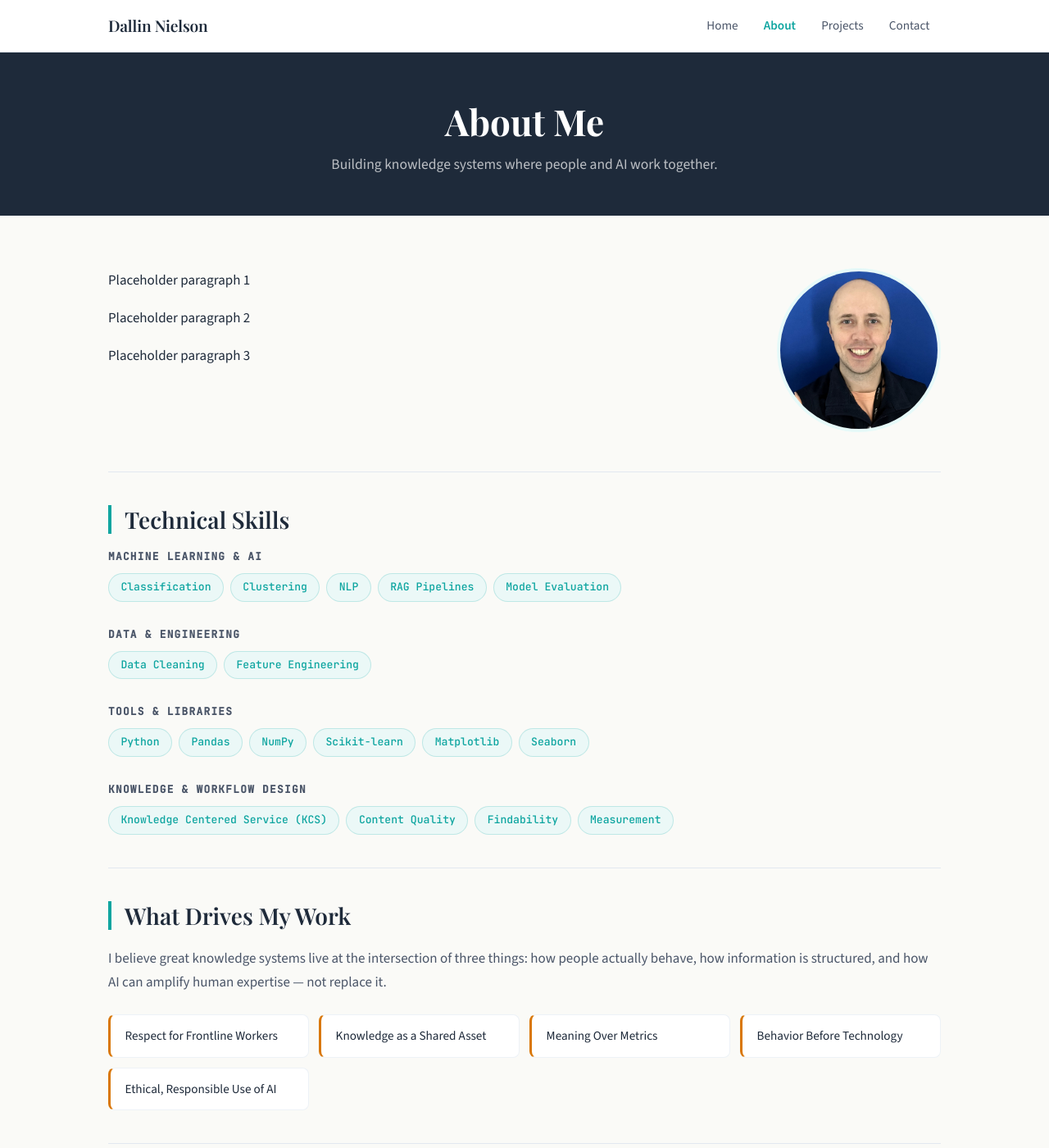
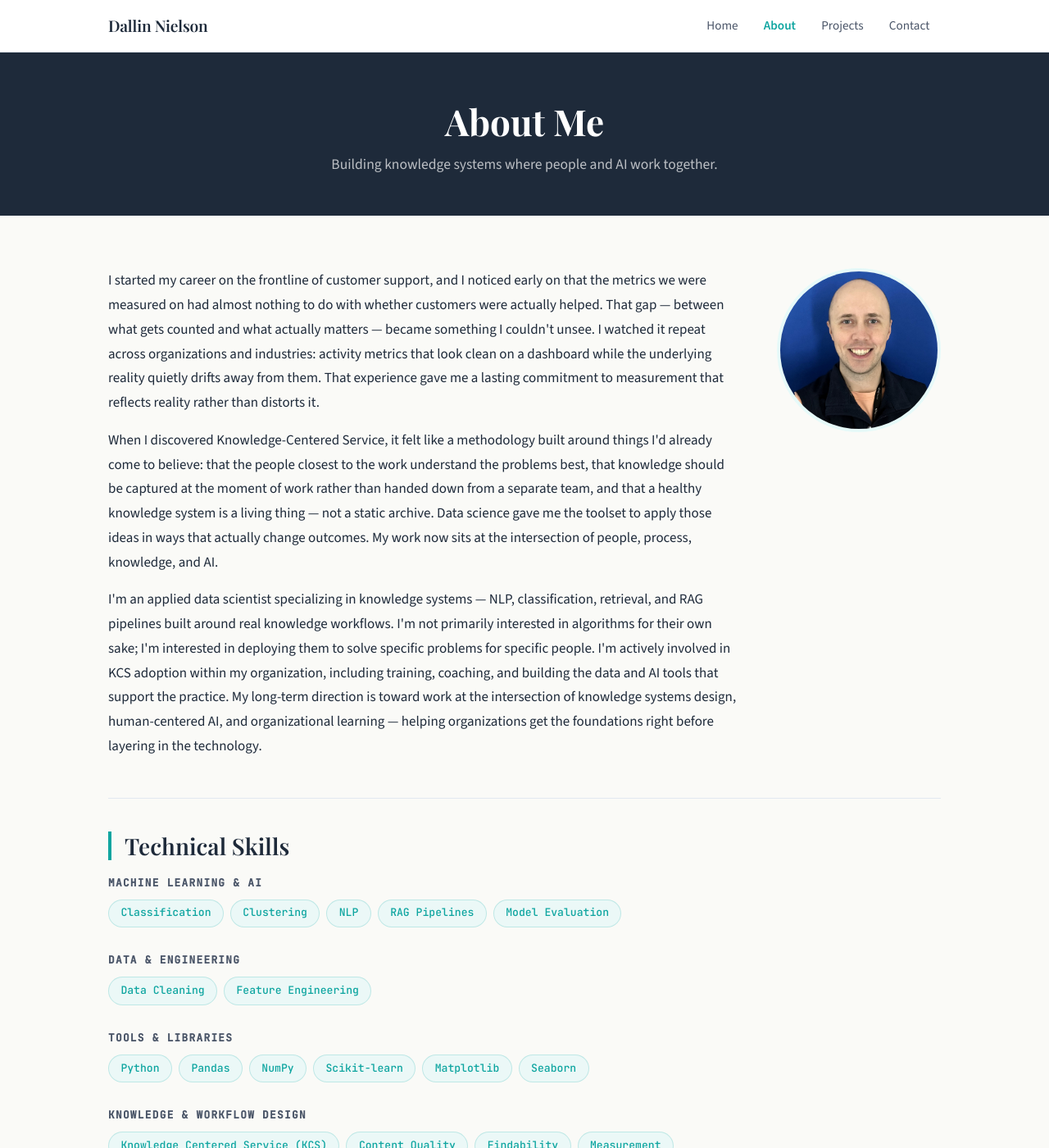
Before and after one commit to Daly-Llama/Daly-Llama.github.io, a Jekyll site: the page built from about.md, in a window 1280 px wide and 1400 px high. Shown: the whole window at 82% size. Built offline with Jekyll 4.4.1, drawn with Linux system fonts in a browser that asks for light colours.

Commit message:
Update about.md
Added background

```diff
--- a/about.md
+++ b/about.md
@@ -30,13 +30,13 @@ description: "About Dallin Nielson — data scientist building human and data fo
     <div>
       <!-- EDIT: Replace with your actual bio text -->
       <p style="margin-bottom: 1rem;">
-        Placeholder paragraph 1
+        I started my career on the frontline of customer support, and I noticed early on that the metrics we were measured on had almost nothing to do with whether customers were actually helped. That gap — between what gets counted and what actually matters — became something I couldn't unsee. I watched it repeat across organizations and industries: activity metrics that look clean on a dashboard while the underlying reality quietly drifts away from them. That experience gave me a lasting commitment to measurement that reflects reality rather than distorts it.
       </p>
       <p style="margin-bottom: 1rem;">
-        Placeholder paragraph 2
+        When I discovered Knowledge-Centered Service, it felt like a methodology built around things I'd already come to believe: that the people closest to the work understand the problems best, that knowledge should be captured at the moment of work rather than handed down from a separate team, and that a healthy knowledge system is a living thing — not a static archive. Data science gave me the toolset to apply those ideas in ways that actually change outcomes. My work now sits at the intersection of people, process, knowledge, and AI.
       </p>
       <p>
-        Placeholder paragraph 3
+        I'm an applied data scientist specializing in knowledge systems — NLP, classification, retrieval, and RAG pipelines built around real knowledge workflows. I'm not primarily interested in algorithms for their own sake; I'm interested in deploying them to solve specific problems for specific people. I'm actively involved in KCS adoption within my organization, including training, coaching, and building the data and AI tools that support the practice. My long-term direction is toward work at the intersection of knowledge systems design, human-centered AI, and organizational learning — helping organizations get the foundations right before layering in the technology.
       </p>
     </div>
 
```
